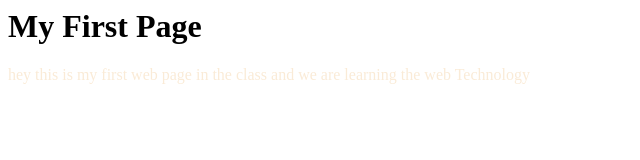
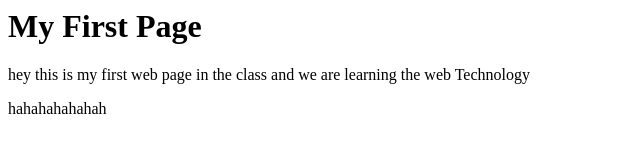
Before and after one commit to pratyakshacode/HTML-CSS, a plain HTML site: page index.html in a window 1280 px wide. Shown: the whole page, without its empty margins (0-640 px from the left). Drawn offline with Linux system fonts and the light colour scheme.

Commit message:
second commit

```diff
--- a/index.html
+++ b/index.html
@@ -1,14 +1,10 @@
 <html>
     <head>
         <title>Web Technology</title>
-        <style>
-            p{
-                color: antiquewhite;
-            }
-        </style>
     </head>
     <body>
         <h1>My First Page</h1>
         <p>hey this is my first web page in the class and we are learning the web Technology</p>
+        <p>hahahahahahah</p>
     </body>
 </html>
```
